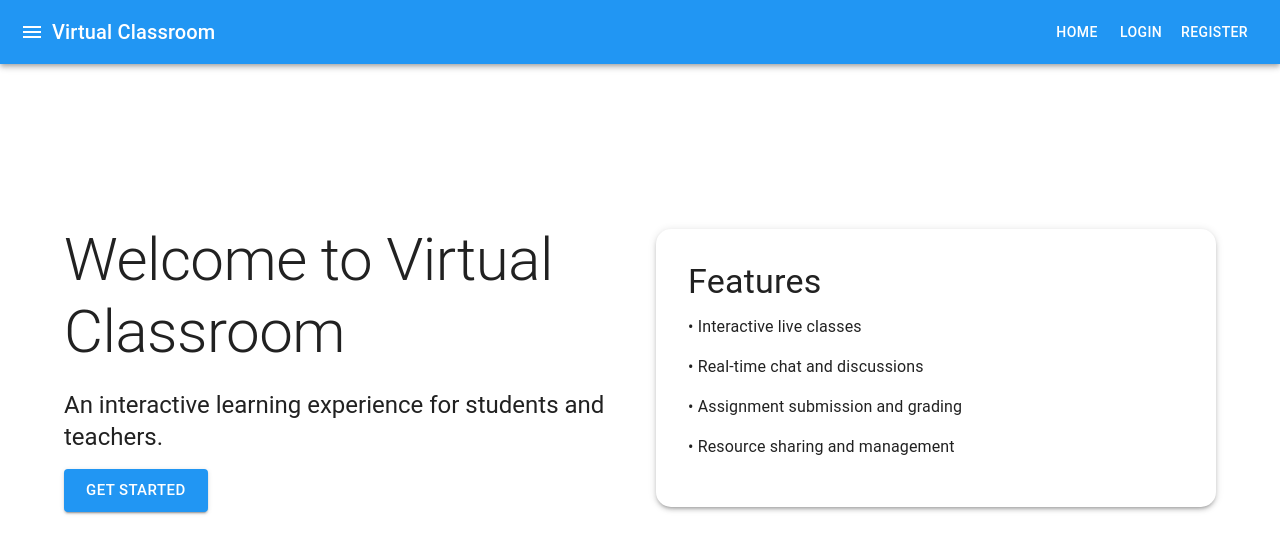
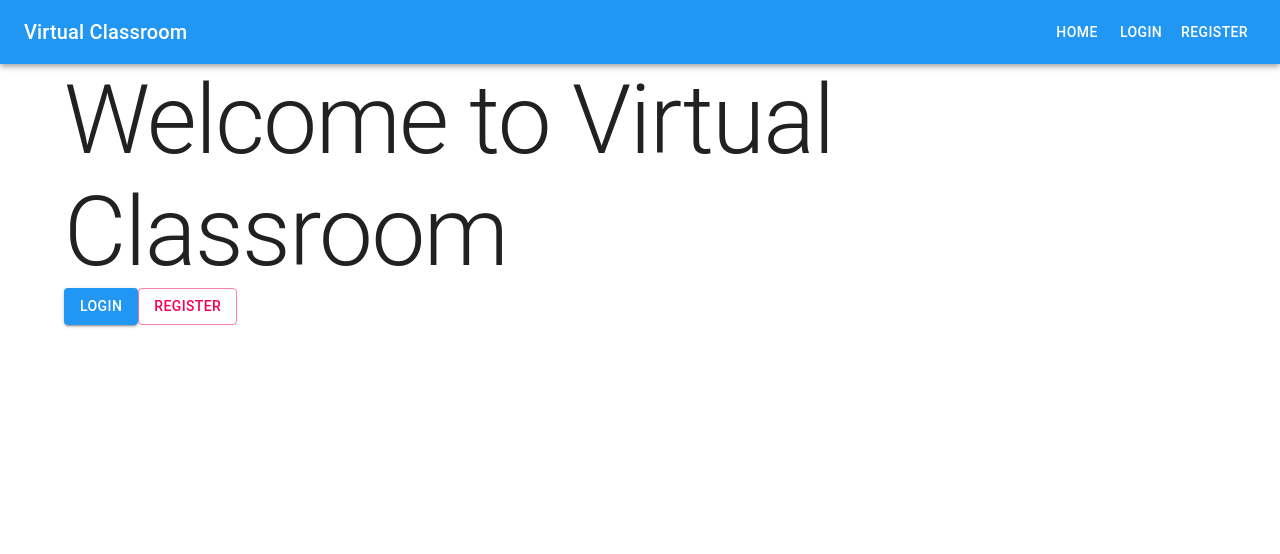
Before and after one commit to Anik2812/virtual-classroom-revised, a React (Create React App) app in the folder client/: page / in a window 1280 px wide. Shown: the top 554 px of the page. Built offline with nearby package versions, Linux system fonts and the light colour scheme.

Commit message:
debugging the frontend

```diff
--- a/client/src/App.js
+++ b/client/src/App.js
@@ -1,5 +1,5 @@
 import React from 'react';
-import { BrowserRouter as Router, Route, Switch } from 'react-router-dom';
+import { BrowserRouter as Router, Routes, Route } from 'react-router-dom';
 import { ThemeProvider, createTheme } from '@mui/material/styles';
 import CssBaseline from '@mui/material/CssBaseline';
 import Home from './components/Home';
@@ -26,12 +26,19 @@ function App() {
       <CssBaseline />
       <Router>
         <Navbar />
-        <Switch>
-          <Route exact path="/" component={Home} />
-          <Route path="/login" component={Login} />
-          <Route path="/register" component={Register} />
-          <PrivateRoute path="/dashboard" component={Dashboard} />
-        </Switch>
+        <Routes>
+          <Route path="/" element={<Home />} />
+          <Route path="/login" element={<Login />} />
+          <Route path="/register" element={<Register />} />
+          <Route
+            path="/dashboard"
+            element={
+              <PrivateRoute>
+                <Dashboard />
+              </PrivateRoute>
+            }
+          />
+        </Routes>
       </Router>
     </ThemeProvider>
   );
--- a/client/src/components/Home.js
+++ b/client/src/components/Home.js
@@ -1,85 +1,17 @@
 import React from 'react';
-import { Typography, Button, Container, Grid, Paper } from '@mui/material';
-import { useSpring, animated } from 'react-spring';
-import { motion } from 'framer-motion';
-import Particles from 'react-particles';
+import { Typography, Container, Button } from '@mui/material';
 import { Link } from 'react-router-dom';
 
 const Home = () => {
-  const fadeIn = useSpring({
-    opacity: 1,
-    from: { opacity: 0 },
-    delay: 500,
-  });
-
   return (
-    <Container maxWidth="lg">
-      <Particles
-        params={{
-          particles: {
-            number: { value: 80 },
-            size: { value: 3 },
-          },
-          interactivity: {
-            events: {
-              onhover: { enable: true, mode: 'repulse' },
-            },
-          },
-        }}
-        style={{ position: 'absolute', top: 0, left: 0, width: '100%', height: '100%' }}
-      />
-      <animated.div style={fadeIn}>
-        <Grid container spacing={4} justifyContent="center" alignItems="center" style={{ minHeight: '80vh' }}>
-          <Grid item xs={12} md={6}>
-            <motion.div
-              initial={{ x: -1000 }}
-              animate={{ x: 0 }}
-              transition={{ type: 'spring', stiffness: 120 }}
-            >
-              <Typography variant="h2" component="h1" gutterBottom>
-                Welcome to Virtual Classroom
-              </Typography>
-              <Typography variant="h5" paragraph>
-                An interactive learning experience for students and teachers.
-              </Typography>
-              <Button
-                component={Link}
-                to="/register"
-                variant="contained"
-                color="primary"
-                size="large"
-              >
-                Get Started
-              </Button>
-            </motion.div>
-          </Grid>
-          <Grid item xs={12} md={6}>
-            <motion.div
-              initial={{ y: 1000 }}
-              animate={{ y: 0 }}
-              transition={{ type: 'spring', stiffness: 120, delay: 0.5 }}
-            >
-              <Paper elevation={3} style={{ padding: '2rem', borderRadius: '15px' }}>
-                <Typography variant="h4" gutterBottom>
-                  Features
-                </Typography>
-                <Typography variant="body1" paragraph>
-                  • Interactive live classes
-                </Typography>
-                <Typography variant="body1" paragraph>
-                  • Real-time chat and discussions
-                </Typography>
-                <Typography variant="body1" paragraph>
-                  • Assignment submission and grading
-                </Typography>
-                <Typography variant="body1" paragraph>
-                  • Resource sharing and management
-                </Typography>
-              </Paper>
-            </motion.div>
-          </Grid>
-        </Grid>
-      </animated.div>
+    <Container>
+      <Typography variant="h1">Welcome to Virtual Classroom</Typography>
+      <Button component={Link} to="/login" variant="contained" color="primary">
+        Login
+      </Button>
+      <Button component={Link} to="/register" variant="outlined" color="secondary">
+        Register
+      </Button>
     </Container>
   );
 };
--- a/client/src/components/Login.js
+++ b/client/src/components/Login.js
@@ -1,21 +1,20 @@
 import React, { useState } from 'react';
-import { TextField, Button, Typography, Container, Paper } from '@mui/material';
-import { motion } from 'framer-motion';
-import { useHistory } from 'react-router-dom';
-import api from '../api/Axios';
+import { TextField, Button, Typography, Container } from '@mui/material';
+import { useNavigate } from 'react-router-dom';
+import api from '../api/axios';
 
 const Login = () => {
   const [email, setEmail] = useState('');
   const [password, setPassword] = useState('');
   const [error, setError] = useState('');
-  const history = useHistory();
+  const navigate = useNavigate();
 
   const handleSubmit = async (e) => {
     e.preventDefault();
     try {
       const response = await api.post('/users/login', { email, password });
       localStorage.setItem('token', response.data.token);
-      history.push('/dashboard');
+      navigate('/dashboard');
     } catch (err) {
       setError('Invalid email or password');
     }
@@ -23,55 +22,29 @@ const Login = () => {
 
   return (
     <Container maxWidth="xs">
-      <motion.div
-        initial={{ y: 20, opacity: 0 }}
-        animate={{ y: 0, opacity: 1 }}
-        transition={{ duration: 0.5 }}
-      >
-        <Paper elevation={3} style={{ padding: '2rem', marginTop: '2rem' }}>
-          <Typography variant="h4" align="center" gutterBottom>
-            Login
-          </Typography>
+      <Typography variant="h4">Login</Typography>
       <form onSubmit={handleSubmit}>
         <TextField
-              variant="outlined"
+          label="Email"
+          type="email"
+          fullWidth
           margin="normal"
-              required
-              fullWidth
-              id="email"
-              label="Email Address"
-              name="email"
-              autoComplete="email"
-              autoFocus
           value={email}
           onChange={(e) => setEmail(e.target.value)}
         />
         <TextField
-              variant="outlined"
-              margin="normal"
-              required
-              fullWidth
-              name="password"
           label="Password"
           type="password"
-              id="password"
-              autoComplete="current-password"
+          fullWidth
+          margin="normal"
           value={password}
           onChange={(e) => setPassword(e.target.value)}
         />
         {error && <Typography color="error">{error}</Typography>}
-      <Button
-        type="submit"
-        fullWidth
-        variant="contained"
-        color="primary"
-        style={{ marginTop: '1rem' }}
-      >
-        Sign In
+        <Button type="submit" variant="contained" color="primary" fullWidth>
+          Login
         </Button>
       </form>
-        </Paper>
-      </motion.div>
     </Container>
   );
 };
--- a/client/src/components/Navbar.js
+++ b/client/src/components/Navbar.js
@@ -1,23 +1,19 @@
 import React from 'react';
-import { AppBar, Toolbar, Typography, Button, IconButton } from '@mui/material';
-import { Link, useHistory } from 'react-router-dom';
-import MenuIcon from '@mui/icons-material/Menu';
+import { AppBar, Toolbar, Typography, Button } from '@mui/material';
+import { Link, useNavigate } from 'react-router-dom';
 
 const Navbar = () => {
-  const history = useHistory();
+  const navigate = useNavigate();
   const isAuthenticated = !!localStorage.getItem('token');
 
   const handleLogout = () => {
     localStorage.removeItem('token');
-    history.push('/login');
+    navigate('/login');
   };
 
   return (
     <AppBar position="static">
       <Toolbar>
-        <IconButton edge="start" color="inherit" aria-label="menu">
-          <MenuIcon />
-        </IconButton>
         <Typography variant="h6" style={{ flexGrow: 1 }}>
           Virtual Classroom
         </Typography>
--- a/client/src/components/Register.js
+++ b/client/src/components/Register.js
@@ -1,91 +1,57 @@
 import React, { useState } from 'react';
-import { TextField, Button, Typography, Container, Paper, Radio, RadioGroup, FormControlLabel } from '@mui/material';
-import { motion } from 'framer-motion';
+import { TextField, Button, Typography, Container } from '@mui/material';
+import { useNavigate } from 'react-router-dom';
+import api from '../api/axios';
 
 const Register = () => {
   const [username, setUsername] = useState('');
   const [email, setEmail] = useState('');
   const [password, setPassword] = useState('');
-  const [role, setRole] = useState('student');
+  const [error, setError] = useState('');
+  const navigate = useNavigate();
 
-  const handleSubmit = (e) => {
+  const handleSubmit = async (e) => {
     e.preventDefault();
-    // Handle registration logic here
-    console.log('Registration submitted', { username, email, password, role });
+    try {
+      await api.post('/users/register', { username, email, password });
+      navigate('/login');
+    } catch (err) {
+      setError('Registration failed');
+    }
   };
 
   return (
     <Container maxWidth="xs">
-      <motion.div
-        initial={{ y: 20, opacity: 0 }}
-        animate={{ y: 0, opacity: 1 }}
-        transition={{ duration: 0.5 }}
-      >
-        <Paper elevation={3} style={{ padding: '2rem', marginTop: '2rem' }}>
-          <Typography variant="h4" align="center" gutterBottom>
-            Register
-          </Typography>
+      <Typography variant="h4">Register</Typography>
       <form onSubmit={handleSubmit}>
         <TextField
-              variant="outlined"
+          label="Username"
+          fullWidth
           margin="normal"
-              required
-              fullWidth
-              id="username"
-              label="Username"
-              name="username"
-              autoComplete="username"
-              autoFocus
           value={username}
           onChange={(e) => setUsername(e.target.value)}
         />
         <TextField
-              variant="outlined"
+          label="Email"
+          type="email"
+          fullWidth
           margin="normal"
-              required
-              fullWidth
-              id="email"
-              label="Email Address"
-              name="email"
-              autoComplete="email"
           value={email}
           onChange={(e) => setEmail(e.target.value)}
         />
         <TextField
-              variant="outlined"
-              margin="normal"
-              required
-              fullWidth
-              name="password"
           label="Password"
           type="password"
-              id="password"
-              autoComplete="new-password"
+          fullWidth
+          margin="normal"
           value={password}
           onChange={(e) => setPassword(e.target.value)}
         />
-            <RadioGroup
-              aria-label="role"
-              name="role"
-              value={role}
-              onChange={(e) => setRole(e.target.value)}
-              style={{ marginTop: '1rem' }}
-            >
-              <FormControlLabel value="student" control={<Radio />} label="Student" />
-              <FormControlLabel value="teacher" control={<Radio />} label="Teacher" />
-            </RadioGroup>
-            <Button
-              type="submit"
-              fullWidth
-              variant="contained"
-              color="primary"
-              style={{ marginTop: '1rem' }}
-            >
+        {error && <Typography color="error">{error}</Typography>}
+        <Button type="submit" variant="contained" color="primary" fullWidth>
           Register
         </Button>
       </form>
-        </Paper>
-      </motion.div>
     </Container>
   );
 };
--- a/client/src/index.js
+++ b/client/src/index.js
@@ -1,8 +1,6 @@
 import React from 'react';
 import ReactDOM from 'react-dom/client';
-import './index.css';
 import App from './App';
-import reportWebVitals from './reportWebVitals';
 
 const root = ReactDOM.createRoot(document.getElementById('root'));
 root.render(
@@ -10,8 +8,3 @@ root.render(
     <App />
   </React.StrictMode>
 );
-
-// If you want to start measuring performance in your app, pass a function
-// to log results (for example: reportWebVitals(console.log))
-// or send to an analytics endpoint. Learn more: https://bit.ly/CRA-vitals
-reportWebVitals();
```
Also changed, not shown: client/package.json (+10 -9 lines), client/src/components/Dashboard.js (+4 -48 lines), client/src/components/PrivateRoute.js (+3 -14 lines), 1 other file (tests, documents, lock files or other folders). Lines whose indentation alone changed are shown as unchanged.
